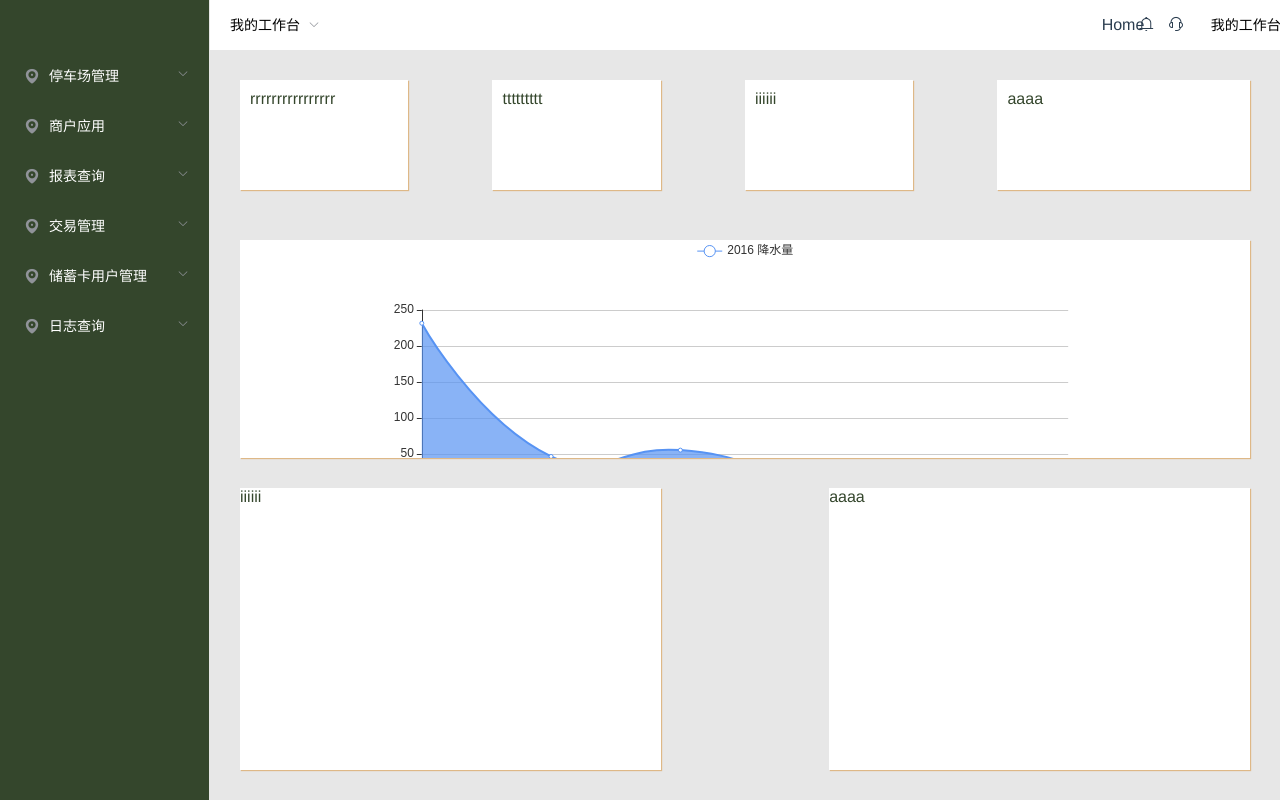
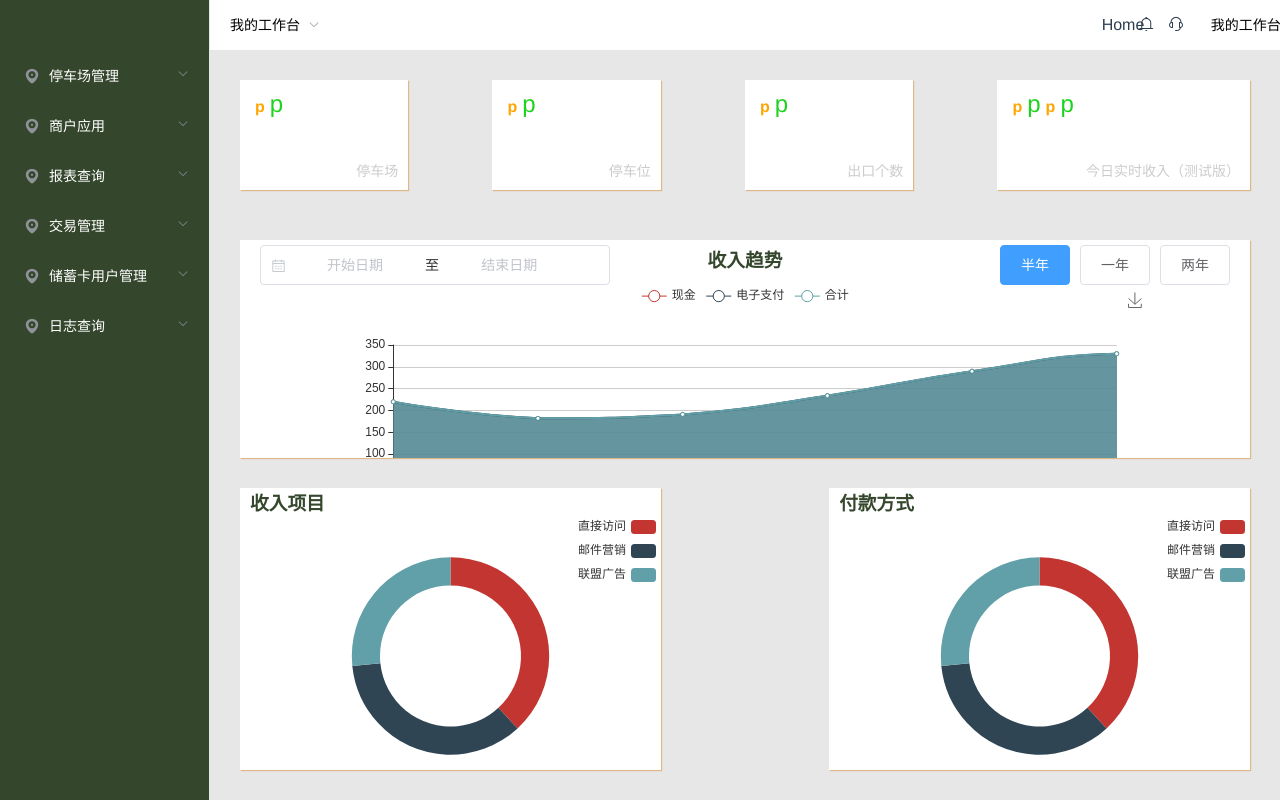
Before and after one commit to spa123456/vue-platform, a Vue app: page /businesspandect in a window 1280 px wide. Shown: the top 800 px of the page. Built offline with nearby package versions, Linux system fonts and the light colour scheme.

Commit message:
fix:营业总览的页面完成

```diff
--- a/src/components/reportquery/Businesspandect.vue
+++ b/src/components/reportquery/Businesspandect.vue
@@ -3,31 +3,109 @@
     <el-header height="130px">
       <el-row>
         <el-col :span="4">
-          <div class="headernav">rrrrrrrrrrrrrrrr</div>
+          <div class="headernav">
+            <div>
+              <span class="spantitle">p</span>
+              <span class="spandate">p</span>
+            </div>
+            <div class="navexplain">
+              <span>停车场</span>
+            </div>
+          </div>
         </el-col>
         <el-col :span="4" :offset="2">
-          <div class="headernav">ttttttttt</div>
+          <div class="headernav">
+            <div>
+              <span class="spantitle">p</span>
+              <span class="spandate">p</span>
+            </div>
+            <div class="navexplain">
+              <span>停车位</span>
+            </div>
+          </div>
         </el-col>
         <el-col :span="4" :offset="2">
-          <div class="headernav">iiiiii</div>
+          <div class="headernav">
+            <div>
+              <span class="spantitle">p</span>
+              <span class="spandate">p</span>
+            </div>
+            <div class="navexplain">
+              <span>出口个数</span>
+            </div>
+          </div>
         </el-col>
         <el-col :span="6" :offset="2">
-          <div class="headernav">aaaa</div>
+          <div class="headernav">
+            <div>
+              <span class="spantitle">p</span>
+              <span class="spandate">p</span>
+              <span class="spantitle">p</span>
+              <span class="spandate">p</span>
+            </div>
+            <div class="navexplain">
+              <span>今日实时收入（测试版）</span>
+            </div>
+          </div>
         </el-col>
       </el-row>
     </el-header>
 
     <el-main>
+      <div class="echarstitle">
+        <el-row type="flex" class="row-bg" justify="space-between">
+          <el-col :span="6">
+            <div class="chartstime">
+              <el-date-picker
+                v-model="day"
+                type="daterange"
+                range-separator="至"
+                start-placeholder="开始日期"
+                end-placeholder="结束日期"
+                format="yyyy 年 MM 月 dd 日"
+                value-format="yyyy-MM-dd"
+                @change="getday"
+              ></el-date-picker>
+            </div>
+          </el-col>
+          <el-col :span="6">
+            <div class="chartstext">
+              <h3>收入趋势</h3>
+            </div>
+          </el-col>
+          <el-col :span="6">
+            <div class="chartsbtn">
+              <el-button type="primary">半年</el-button>
+              <el-button>一年</el-button>
+              <el-button>两年</el-button>
+            </div>
+          </el-col>
+        </el-row>
+      </div>
       <div id="echartsbx"></div>
     </el-main>
 
     <el-footer height="282px">
       <el-row>
         <el-col :span="10">
-          <div class="footerbx">iiiiii</div>
+          <div class="footerbx">
+            <el-row>
+              <el-col :span="24">
+                <h3>收入项目</h3>
+                <div id="incomechart"></div>
+              </el-col>
+            </el-row>
+          </div>
         </el-col>
         <el-col :span="10" :offset="4">
-          <div class="footerbx">aaaa</div>
+          <div class="footerbx">
+            <el-row>
+              <el-col :span="24">
+                <h3>付款方式</h3>
+                <div id="waychart"></div>
+              </el-col>
+            </el-row>
+          </div>
         </el-col>
       </el-row>
     </el-footer>
@@ -37,89 +115,165 @@
 <script>
 export default {
   data() {
-    return {};
+    return {
+      day: "",
+      data: [11, 22, 33, 44, 55, 66]
+    };
   },
   mounted() {
     this.getecharts();
   },
   methods: {
     getecharts() {
-      let colors = ["#5793f3", "#d14a61", "#675bba"];
+      // 支付方式表格的创建
       let mapecharts = this.$echarts.init(document.getElementById("echartsbx"));
       mapecharts.setOption({
-        color: colors,
-
         tooltip: {
-          trigger: "none",
-          axisPointer: {
-            type: "cross"
+          trigger: "axis"
+        },
+        legend: {
+          data: ["现金", "电子支付", "合计"]
+        },
+        grid: {
+          left: "3%",
+          right: "4%",
+          bottom: "3%",
+          containLabel: true
+        },
+        toolbox: {
+          feature: {
+            saveAsImage: {}
           }
         },
+        xAxis: {
+          type: "category",
+          boundaryGap: false,
+          data: this.data //绑定时间
+        },
+        yAxis: {
+          type: "value"
+        },
+        series: [
+          {
+            name: "现金",
+            type: "line",
+            smooth: true,
+            areaStyle: {},
+            stack: "现金",
+            data: [0, 0, 0, 0, 0, 0, 0]
+          },
+          {
+            name: "电子支付",
+            type: "line",
+            smooth: true,
+            areaStyle: {},
+            stack: "电子支付",
+            data: [220, 182, 191, 234, 290, 330, 310]
+          },
+          {
+            name: "合计",
+            type: "line",
+            smooth: true,
+            areaStyle: {},
+            stack: "合计",
+            data: [220, 182, 191, 234, 290, 330, 310]
+          }
+        ]
+      });
+
+      // 收入项目的chart
+      let incomechart = this.$echarts.init(
+        document.getElementById("incomechart")
+      );
+      incomechart.setOption({
+        tooltip: {
+          trigger: "item",
+          formatter: "{a} <br/>{b}: {c} ({d}%)"
+        },
         legend: {
-          data: ["2016 降水量"]
+          orient: "vertical",
+          x: "right",
+          data: ["直接访问", "邮件营销", "联盟广告"]
         },
-        grid: {
-          top: 70,
-          bottom: 50
-        },
-        xAxis: [
+        series: [
           {
-            type: "category",
-            boundaryGap: false,
-            axisTick: {
-              alignWithLabel: true
-            },
-            axisLine: {
-              onZero: false,
-              lineStyle: {
-                color: colors[1]
-              }
-            },
-            axisPointer: {
-              label: {
-                formatter: function(params) {
-                  return (
-                    "降水量  " +
-                    params.value +
-                    (params.seriesData.length
-                      ? "：" + params.seriesData[0].data
-                      : "")
-                  );
+            name: "访问来源",
+            type: "pie",
+            radius: ["50%", "70%"],
+            avoidLabelOverlap: false,
+            label: {
+              normal: {
+                show: false,
+                position: "center"
+              },
+              emphasis: {
+                show: true,
+                textStyle: {
+                  fontSize: "30",
+                  fontWeight: "bold"
                 }
               }
             },
+            labelLine: {
+              normal: {
+                show: false
+              }
+            },
             data: [
-              "2016-7",
-              "2016-8",
-              "2016-9",
-              "2016-10",
-              "2016-11",
-              "2016-12"
-            ]
-          },
-        ],
-        yAxis: [
-          {
-            type: "value",
-          }
-        ],
-        series: [
-          {
-            name: "2016 降水量",
-            type: "line",
-            smooth: true,
-            areaStyle: {},
-            data: [
-              231.6,
-              46.6,
-              55.4,
-              18.4,
-              10.3,
-              0.7
+              { value: 335, name: "直接访问" },
+              { value: 310, name: "邮件营销" },
+              { value: 234, name: "联盟广告" }
             ]
           }
         ]
       });
+      // 支付方式的图表
+      let waychart = this.$echarts.init(document.getElementById("waychart"));
+      waychart.setOption({
+        tooltip: {
+          trigger: "item",
+          formatter: "{a} <br/>{b}: {c} ({d}%)"
+        },
+        legend: {
+          orient: "vertical",
+          x: "right",
+          data: ["直接访问", "邮件营销", "联盟广告"]
+        },
+        series: [
+          {
+            name: "访问来源",
+            type: "pie",
+            radius: ["50%", "70%"],
+            avoidLabelOverlap: false,
+            label: {
+              normal: {
+                show: false,
+                position: "center"
+              },
+              emphasis: {
+                show: true,
+                textStyle: {
+                  fontSize: "30",
+                  fontWeight: "bold"
+                }
+              }
+            },
+            labelLine: {
+              normal: {
+                show: false
+              }
+            },
+            data: [
+              { value: 335, name: "直接访问" },
+              { value: 310, name: "邮件营销" },
+              { value: 234, name: "联盟广告" }
+            ]
+          }
+        ]
+      });
+    },
+    getday(val) {
+      console.log(val); //传过来的时间是一个数组
     }
   }
 };
@@ -138,6 +292,24 @@ export default {
       height: 90px;
       padding: 10px;
       box-shadow: 1px 1px 1px burlywood;
+      display: flex;
+      flex-direction: column;
+      justify-content: space-between;
+      .spantitle{
+        font-size: 16px;
+        color: orange;
+        font-weight: 700;
+        padding:0 5px;
+      }
+      .spandate{
+        font-size: 24px;
+        color: rgb(30, 211, 30);
+      }
+      .navexplain{
+        text-align: right;
+        color: #ccc;
+        font-size: 14px;
+      }
     }
   }
   .el-main {
@@ -148,9 +320,24 @@ export default {
     box-shadow: 1px 1px 1px burlywood;
     #echartsbx {
       width: 80%;
-      height: 300px;
+      height: 240px;
       margin: 0 auto;
       // background-color: red;
+    }
+    .echarstitle {
+      height: 35px;
+      margin: 5px 0;
+      .chartstime {
+        text-align: left;
+        padding-left: 20px;
+      }
+      .chartstext {
+        text-align: center;
+      }
+      .chartsbtn {
+        text-align: right;
+        padding-right: 20px;
+      }
     }
   }
   .el-footer {
@@ -162,6 +349,18 @@ export default {
       height: 282px;
       background-color: #fff;
       box-shadow: 1px 1px 1px burlywood;
+      .el-row {
+        height: 100%;
+        .el-col {
+          height: 100%;
+          div {
+            height: 100%;
+          }
+        }
+      }
+      h3{
+        padding-left: 10px;
+      }
     }
   }
 }
```
